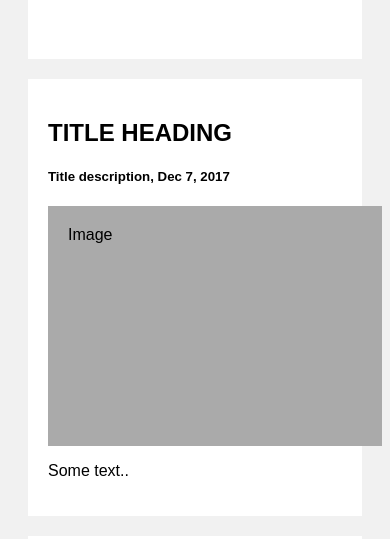
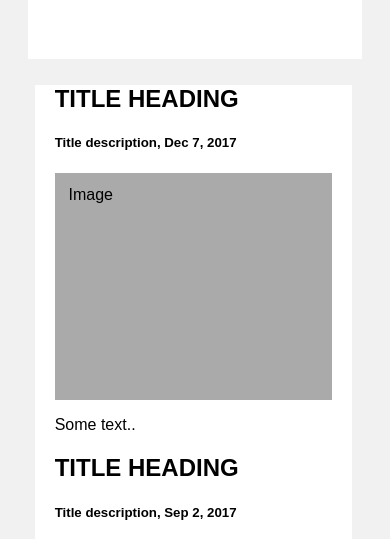
Before and after one commit to kkloberdanz/blog, a plain HTML site: page index.html in a window 390 px wide. Shown: the part 267-806 px from the top of the page. Drawn offline with Linux system fonts and the light colour scheme.

Commit message:
responsive layout

```diff
--- a/style/style.css
+++ b/style/style.css
@@ -21,23 +21,26 @@ body {
 
 /* Right column */
 .rightcolumn {
-    float: left;
-    width: 25%;
-    padding-left: 20px;
+    float: right;
+    width: 20%;
+    padding-left: 3%;
+    padding-right: 2%;
 }
 
 /* Fake image */
 .fakeimg {
     background-color: #aaa;
-    width: 100%;
-    padding: 20px;
+    width: 90%;
+    padding: 5%;
 }
 
 /* Add a card effect for articles */
 .card {
     background-color: white;
-    padding: 20px;
+    /* padding: 20px; */
     margin-top: 20px;
+    padding-right: 20px;
+    padding-left: 20px;
 }
 
 /* Clear floats after the columns */
@@ -57,9 +60,14 @@ body {
 
 /* Responsive layout - when the screen is less than 800px wide, make the two columns stack on top of each other instead of next to each other */
 @media screen and (max-width: 800px) {
-    .leftcolumn,
+    .leftcolumn {
+        padding: 2%;
+        width: 95%;
+    }
+
     .rightcolumn {
-        width: 100%;
-        padding: 0;
+        float: none;
+        padding: 2%;
+        width: 95%;
     }
 }
```
